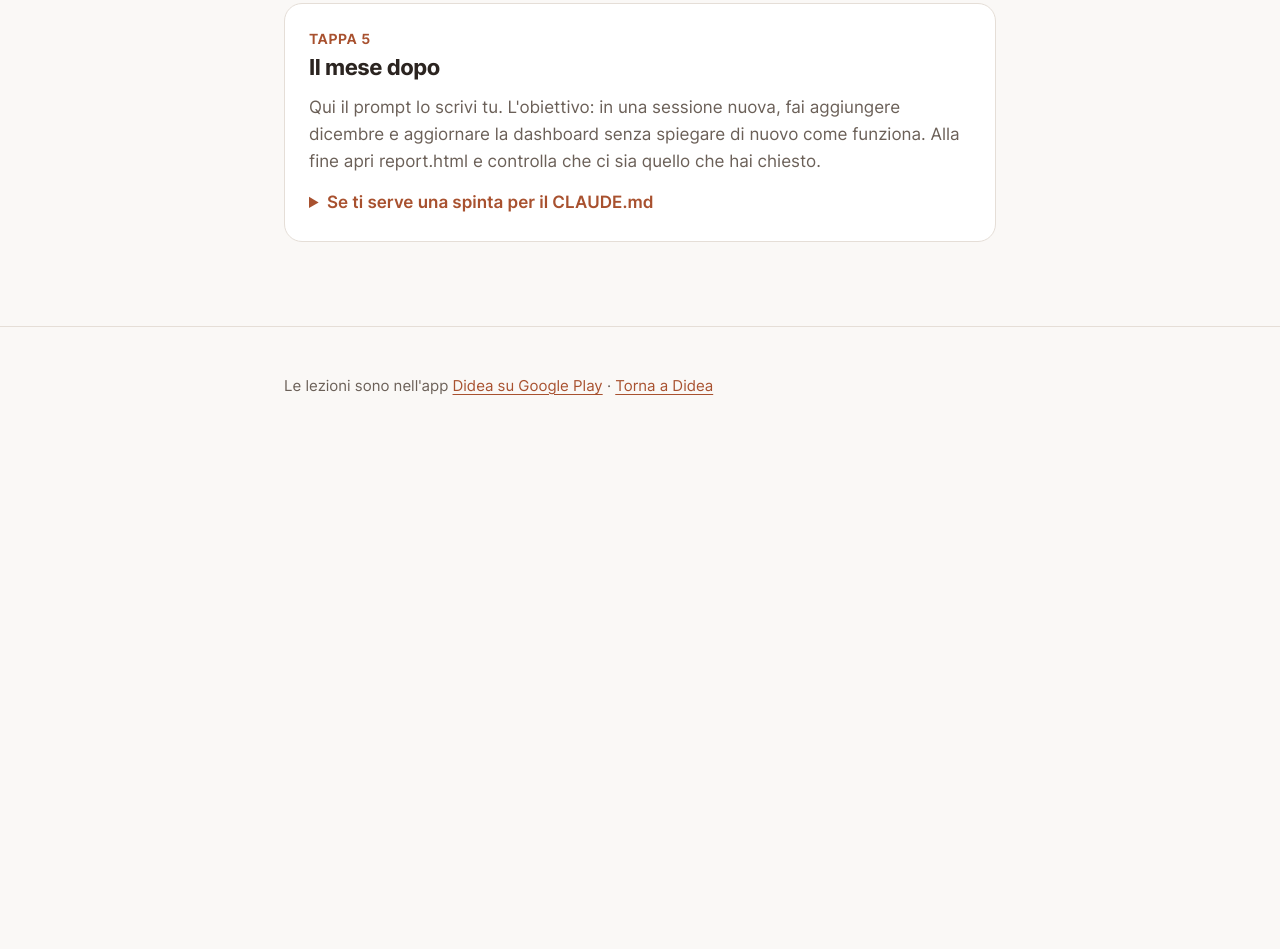
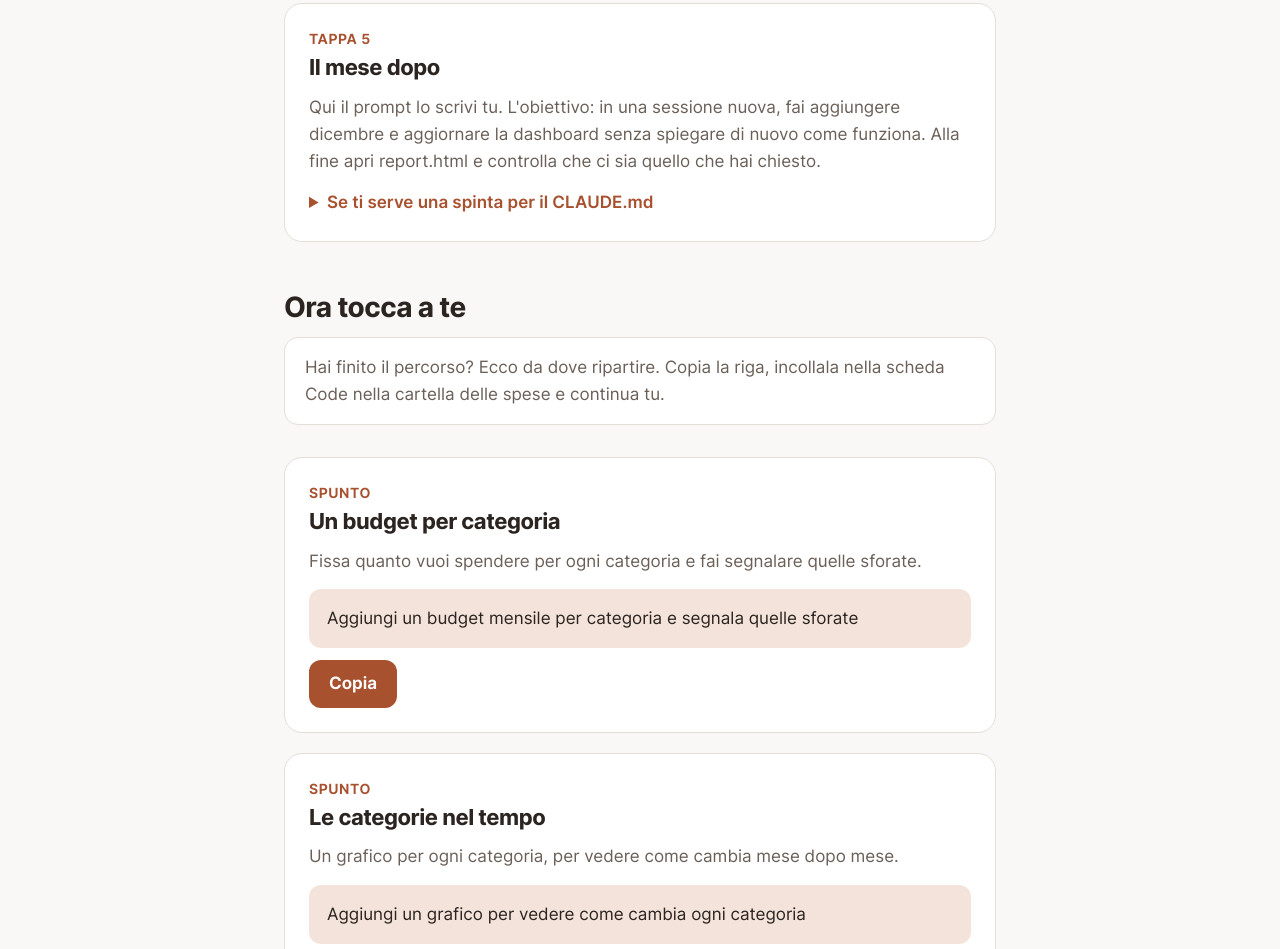
Before and after one commit to mariozonin/didea-sito, a plain HTML site: page spese/index.html in a window 1280 px wide. Shown: the part 1851-2800 px from the top of the page. Before the commit the page ends 2312 px from the top, so only its background shows below. Drawn offline with Linux system fonts and the light colour scheme.

Commit message:
didea.it/spese: spunti di «Ora tocca a te»
Co-Authored-By: Claude Opus 5.5 <noreply@anthropic.com>
Claude-Session: https://claude.ai/code/session_01EJsjzBJLphvMDa7WLxWVFj

```diff
--- a/spese/index.html
+++ b/spese/index.html
@@ -37,6 +37,7 @@
   button { font: inherit; font-weight: 650; padding: 10px 20px; border-radius: 12px; border: 0; background: var(--accent); color: #FFFFFF; cursor: pointer; }
   button:focus-visible { outline: 3px solid var(--accent-text); outline-offset: 3px; }
   .ok { color: var(--accent-text); font-weight: 600; }
+  .sez { margin: 48px 0 12px; font-size: 1.75rem; }
   details { margin-top: 14px; }
   summary { cursor: pointer; color: var(--accent-text); font-weight: 600; }
   footer { padding: 32px 0 48px; border-top: 1px solid var(--line); color: var(--text-soft); font-size: 0.9375rem; }
@@ -51,7 +52,7 @@
       Didea
     </a>
     <h1>Il tuo report delle spese, aggiornato ogni mese</h1>
-    <p class="intro">I prompt delle cinque tappe, pronti da copiare. Tieni questa pagina aperta sul computer mentre segui le lezioni nell'app.</p>
+    <p class="intro">I prompt delle cinque tappe e gli spunti finali, pronti da copiare. Tieni questa pagina aperta sul computer mentre segui le lezioni nell'app.</p>
   </div>
 </header>
 <main>
@@ -100,6 +101,33 @@
         <div class="row"><button data-copy="p5">Copia</button><span class="ok" aria-live="polite"></span></div>
       </details>
     </section>
+
+    <h2 class="sez">Ora tocca a te</h2>
+    <p class="tip">Hai finito il percorso? Ecco da dove ripartire. Copia la riga, incollala nella scheda Code nella cartella delle spese e continua tu.</p>
+
+    <section class="tappa">
+      <p class="n">Spunto</p>
+      <h2>Un budget per categoria</h2>
+      <p class="how">Fissa quanto vuoi spendere per ogni categoria e fai segnalare quelle sforate.</p>
+      <pre class="prompt" id="s1">Aggiungi un budget mensile per categoria e segnala quelle sforate</pre>
+      <div class="row"><button data-copy="s1">Copia</button><span class="ok" aria-live="polite"></span></div>
+    </section>
+
+    <section class="tappa">
+      <p class="n">Spunto</p>
+      <h2>Le categorie nel tempo</h2>
+      <p class="how">Un grafico per ogni categoria, per vedere come cambia mese dopo mese.</p>
+      <pre class="prompt" id="s2">Aggiungi un grafico per vedere come cambia ogni categoria</pre>
+      <div class="row"><button data-copy="s2">Copia</button><span class="ok" aria-live="polite"></span></div>
+    </section>
+
+    <section class="tappa">
+      <p class="n">Spunto</p>
+      <h2>Un doppio clic e basta</h2>
+      <p class="how">Un file che aggiorna e apre il report con un doppio clic, senza aprire Claude.</p>
+      <pre class="prompt" id="s3">Crea un file che con un doppio clic aggiorna e apre il report</pre>
+      <div class="row"><button data-copy="s3">Copia</button><span class="ok" aria-live="polite"></span></div>
+    </section>
   </div>
 </main>
 <footer>
```
